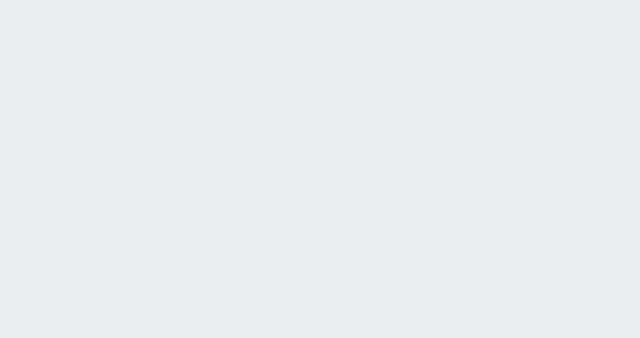
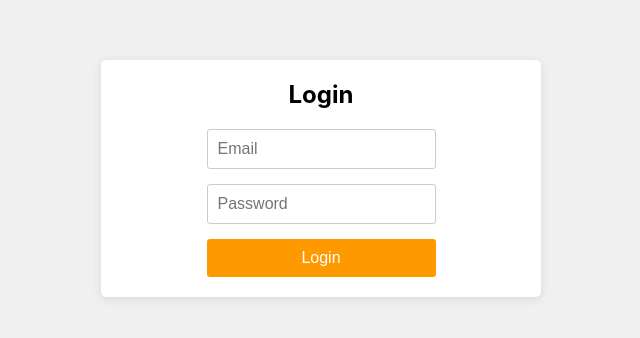
Before and after one commit to vipul1481/Amazon-Clone, a React (Create React App) app: page /login in a window 1280 px wide. Shown: the part 222-560 px from the top of the page, without its empty margins (319-959 px from the left). Built offline with nearby package versions, Linux system fonts and the light colour scheme.

Commit message:
Firebase auth added

```diff
--- a/package.json
+++ b/package.json
@@ -10,6 +10,7 @@
     "@testing-library/jest-dom": "^5.17.0",
     "@testing-library/react": "^13.4.0",
     "@testing-library/user-event": "^13.5.0",
+    "firebase": "^10.2.0",
     "react": "^18.2.0",
     "react-currency-format": "^1.1.0",
     "react-dom": "^18.2.0",
--- a/src/App.js
+++ b/src/App.js
@@ -12,7 +12,7 @@ function App() {
         <Routes>
           <Route path="/checkout" element={[<Header/>,<Checkout/>]} />
 
-          <Route path="/login" component={<Login/>} />
+          <Route path="/login" element={[<Login/>]} />
 
           <Route path="/" element={[<Header/>,<Home/>]} />
 
--- /dev/null
+++ b/src/Firebase.js
@@ -0,0 +1,20 @@
+import { initializeApp } from "firebase/app";
+import {getAuth} from 'firebase/auth';
+
+
+
+const firebaseConfig = {
+    apiKey: "AIzaSyAPwwdmcwSLjqCzrs48sM1F8j_E4h1qddg",
+    authDomain: "clone-75c41.firebaseapp.com",
+    projectId: "clone-75c41",
+    storageBucket: "clone-75c41.appspot.com",
+    messagingSenderId: "90322746791",
+    appId: "1:90322746791:web:81866fd621b09986904a82",
+    measurementId: "G-M5KPD4P3TF"
+  };
+
+  // Initialize Firebase
+  const app = initializeApp(firebaseConfig);
+   export const auth = getAuth(app);
+
+  export default app;
--- a/src/Header.js
+++ b/src/Header.js
@@ -33,7 +33,8 @@ function Header() {
         <Link to="/login" className="header_link">
           <div className="header_option">
             <span className="header_optionLineOne">Hello</span>
-            <span className="header_optionLineTwo">Sign In</span>
+
+            <span className="header_optionLineTwo">Log In</span>
           </div>
         </Link>
         {/* 2 st link */}
--- a/src/Login.css
+++ b/src/Login.css
@@ -0,0 +1,59 @@
+
+.login-page {
+    display: flex;
+    align-items: center; /* Center vertically */
+    justify-content: center; /* Center horizontally */
+    min-height: 100vh; /* Make sure the container takes at least the full viewport height */
+    background-color: #f0f0f0; /* Set a background color for the page */
+  }
+
+
+.login-container {
+    display: flex;
+    flex-direction: column;
+    align-items: center; /* Center horizontally */
+    justify-content: center; /* Center vertically */
+    width: 100%;
+    max-width: 400px;
+    margin: 0 auto;
+    padding: 20px;
+    box-shadow: 0px 2px 10px rgba(0, 0, 0, 0.1);
+    border-radius: 5px;
+    background-color: #ffffff;
+  }
+
+
+  .login-title {
+    font-size: 24px;
+    font-weight: bold;
+    margin-bottom: 20px;
+    text-align: center;
+  }
+
+  .login-form {
+    display: flex;
+    flex-direction: column;
+  }
+
+  .login-input {
+    margin-bottom: 15px;
+    padding: 10px;
+    border: 1px solid #ccc;
+    border-radius: 3px;
+    font-size: 16px;
+  }
+
+  .login-button {
+    background-color: #ff9900;
+    color: white;
+    border: none;
+    border-radius: 3px;
+    padding: 10px;
+    font-size: 16px;
+    cursor: pointer;
+    transition: background-color 0.3s;
+  }
+
+  .login-button:hover {
+    background-color: #e68a00;
+  }
--- a/src/Login.js
+++ b/src/Login.js
@@ -1,13 +1,57 @@
 import React from 'react';
 import "./Login.css";
+import {  useNavigate } from 'react-router-dom';
+import  { useState } from 'react';
+import { signInWithEmailAndPassword } from "firebase/auth";
+import { auth } from './Firebase';
+
 
 function Login() {
+  const [email, setEmail] = useState('');
+  const [password, setPassword] = useState('');
+  const navigate = useNavigate();
+  const handleLogin = (e) => {
+    e.preventDefault();
+        signInWithEmailAndPassword(auth, email, password)
+        .then((userCredential) => {
+            // Signed in
+            const user = userCredential.user;
+            navigate("/")
+            console.log(user);
+        })
+        .catch((error) => {
+            const errorCode = error.code;
+            const errorMessage = error.message;
+            console.log(errorCode, errorMessage)
+        });
+
+    }
   return (
-    <div>
-  <h1>Login Page</h1>
-
+    <div className="login-page">
+    <div className="login-container">
+      <h2 className="login-title">Login</h2>
+      <form className="login-form" onSubmit={handleLogin}>
+        <input
+          className="login-input"
+          type="email"
+          placeholder="Email"
+          value={email}
+          onChange={(e) => setEmail(e.target.value)}
+        />
+        <input
+          className="login-input"
+          type="password"
+          placeholder="Password"
+          value={password}
+          onChange={(e) => setPassword(e.target.value)}
+        />
+        <button className="login-button" type="submit"  >
+          Login
+        </button>
+      </form>
     </div>
-  )
+    </div>
+  );
 }
 
 export default Login
```
Also changed, not shown: 1 other file (tests, documents, lock files or other folders).
